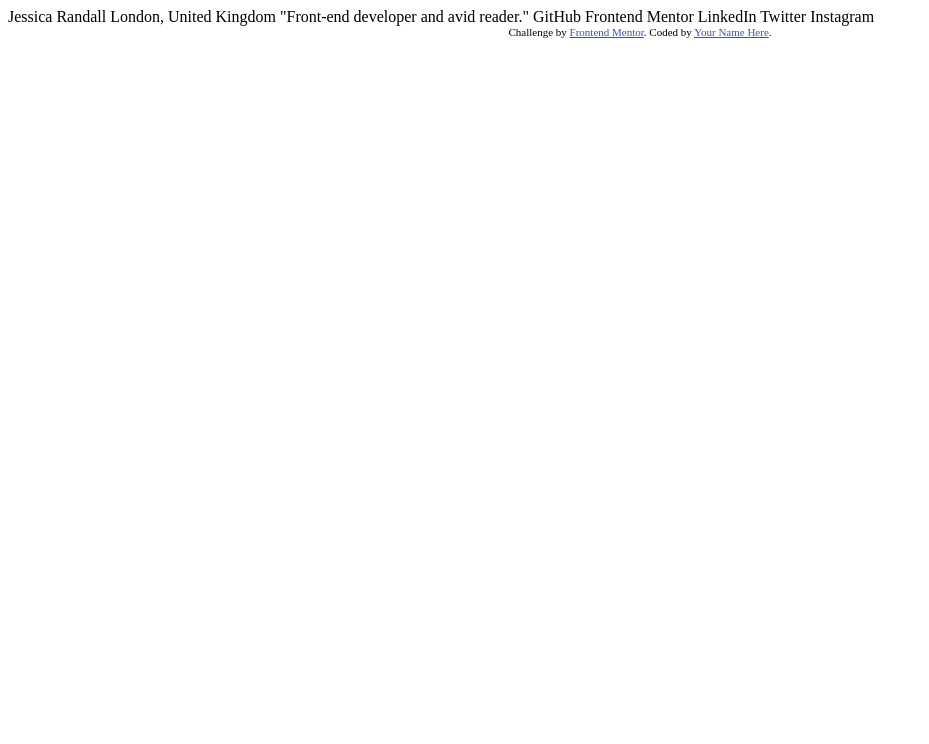
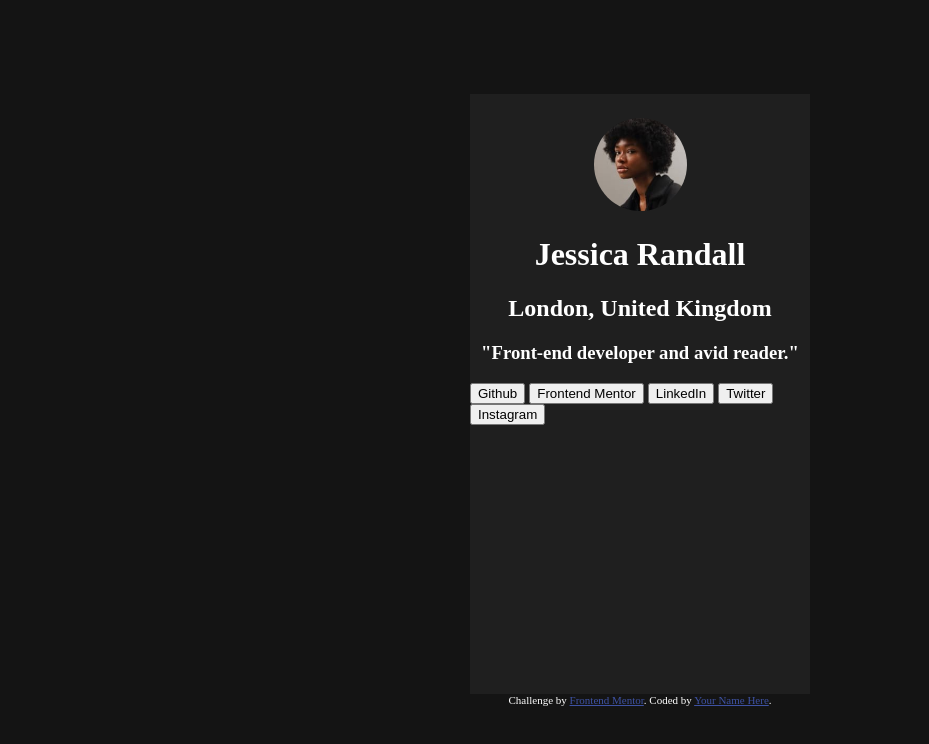
Before and after one commit to omothata/social-media-profile, a plain HTML site: page index.html in a window 1280 px wide. Shown: the whole page, without its empty margins (0-929 px from the left). Drawn offline with Linux system fonts and the light colour scheme.

Commit message:
HTML structure fixed

```diff
--- a/index.html
+++ b/index.html
@@ -5,6 +5,7 @@
   <meta name="viewport" content="width=device-width, initial-scale=1.0"> <!-- displays site properly based on user's device -->
 
   <link rel="icon" type="image/png" sizes="32x32" href="./assets/images/favicon-32x32.png">
+  <link rel="stylesheet" href="styles.css">
 
   <title>Frontend Mentor | Social links profile</title>
 
@@ -15,20 +16,43 @@
   </style>
 </head>
 <body>
+  <div class="container">
+    <div class="card">
 
+      <img src="./assets/images/avatar-jessica.jpeg" alt="Jessica Randall photo">
+
+      <h1>
         Jessica Randall
+      </h1>
+
+      <h2>
         London, United Kingdom
+      </h2>
+
+      <h3>
         "Front-end developer and avid reader."
+      </h3>
 
-  GitHub
+      <button>
+        Github
+      </button>
+      <button>
         Frontend Mentor
+      </button>
+      <button>
         LinkedIn
+      </button>
+      <button>
         Twitter
+      </button>
+      <button>
         Instagram
-
+      </button>
+    </div>
     <div class="attribution">
       Challenge by <a href="https://www.frontendmentor.io?ref=challenge" target="_blank">Frontend Mentor</a>.
       Coded by <a href="#">Your Name Here</a>.
     </div>
+  </div>
 </body>
 </html>
--- /dev/null
+++ b/styles.css
@@ -0,0 +1,25 @@
+body{
+    margin: 0px;
+    background: hsl(0, 0%, 8%);
+    color: white;
+}
+
+.container{
+    justify-items: center;
+    align-content: center;
+    height: 100vh;
+}
+
+.card{
+    width: 340px;
+    height: 600px;
+    background: hsl(0, 0%, 12%);
+    justify-items: center;
+}
+
+img{
+    width: 93px;
+    height: 93px;
+    border-radius: 50%;
+    margin-top: 24px;
+}
```
Lines whose indentation alone changed are shown as unchanged.
